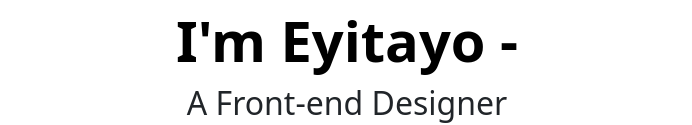
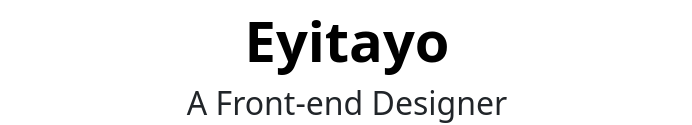
Before and after one commit to Tayo-e/Zuri-task-1, a plain HTML site: page index.html in a window 1280 px wide. Shown: the part 386-511 px from the top of the page, without its empty margins (293-985 px from the left). Drawn offline with nearby package versions, Linux system fonts and the light colour scheme.

Commit message:
Update index.html

```diff
--- a/index.html
+++ b/index.html
@@ -34,7 +34,7 @@
             height="383"
           />
 
-              <h2 class="display-4 fw-bold text-body-emphasis" data-testid="slackUserName"> I'm Eyitayo - </h2>
+              <h2 class="display-4 fw-bold text-body-emphasis" data-testid="slackUserName"> Eyitayo  </h2>
               <h2 data-testid="myTrack" >A Front-end Designer</h2>
               <div class="col-lg-6 mx-auto">
                 <p class="lead mb-4">I am an iOS and Web Developer. I love designing but I 🧡 Ice-cream more!.</p>
```
